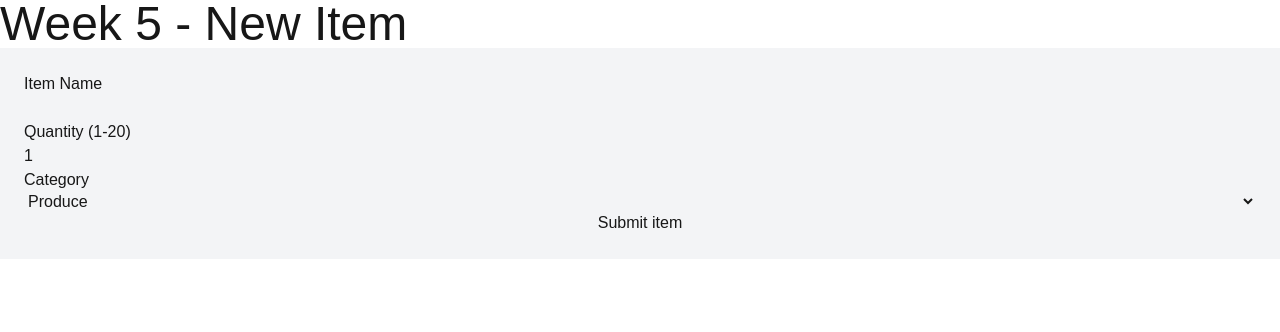
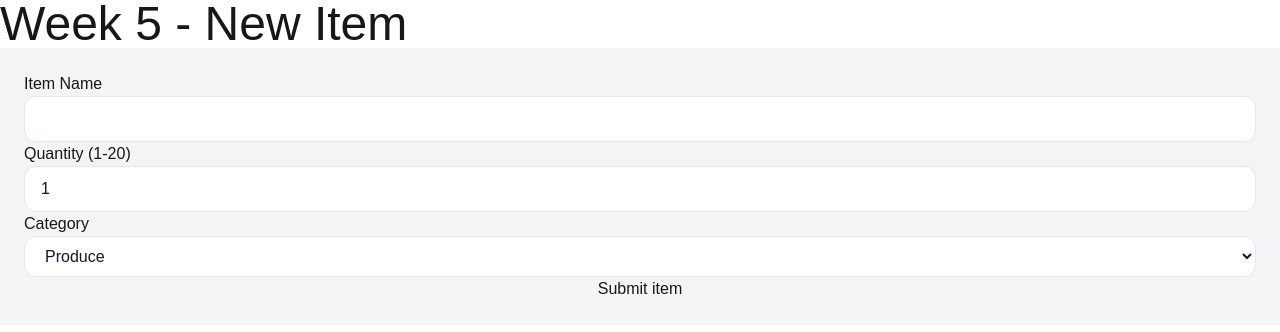
Before and after one commit to VivaLaFear/cprg306-assignments, a Next.js app: page /week-5 in a window 1280 px wide. Shown: the top 332 px of the page. Built offline with nearby package versions, Linux system fonts and the light colour scheme.

Commit message:
Added styling to text boxes and added alert showing what users added

```diff
--- a/app/week-5/new-item.js
+++ b/app/week-5/new-item.js
@@ -12,12 +12,16 @@ export default function NewItem() {
     event.preventDefault()
     let item = { name, quantity, category }
     console.log(`The item added is: Name: ${name}, Quantity: ${quantity}, Category: ${category}`)
+    alert(`Item added:
+    Name: ${name}
+    Quantity: ${quantity}
+    Category: ${category}`)
 
+    setShowPreview(true)
     setName("")
     setQuantity(1)
     setCategory("produce")
   }
-
   function increment() {
     if (quantity < 20)
       setQuantity(quantity + 1)
@@ -38,17 +42,23 @@ export default function NewItem() {
         type="text"
         value={name}
         onChange={(event) => setName(event.target.value)}
+        required
+        className="block w-full rounded-xl border border-slate-200 bg-white px-4 py-2.5 text-slate-900 placeholder:text-slate-400 outline-none ring-offset-2 focus:border-slate-300 focus:ring-2 focus:ring-slate-300
+"
       />
       <label className="">Quantity (1-20)</label>
       <input
         type="number"
         value={quantity}
         onChange={(event) => setQuantity(event.target.value)}
-      />
+        required
+        className="block w-full rounded-xl border border-slate-200 bg-white px-4 py-2.5 text-slate-900 placeholder:text-slate-400 outline-none ring-offset-2 focus:border-slate-300 focus:ring-2 focus:ring-slate-300"></input>
       <label className="">Category</label>
       <select
         value={category}
         onChange={(event) => setCategory(event.target.value)}
+        required
+        className="block w-full rounded-xl border border-slate-200 bg-white px-4 py-2.5 text-slate-900 placeholder:text-slate-400 outline-none ring-offset-2focus:border-slate-300 focus:ring-2 focus:ring-slate-300"
       >
         <option value="produce">Produce</option>
         <option value="dairy">Dairy</option>
```
